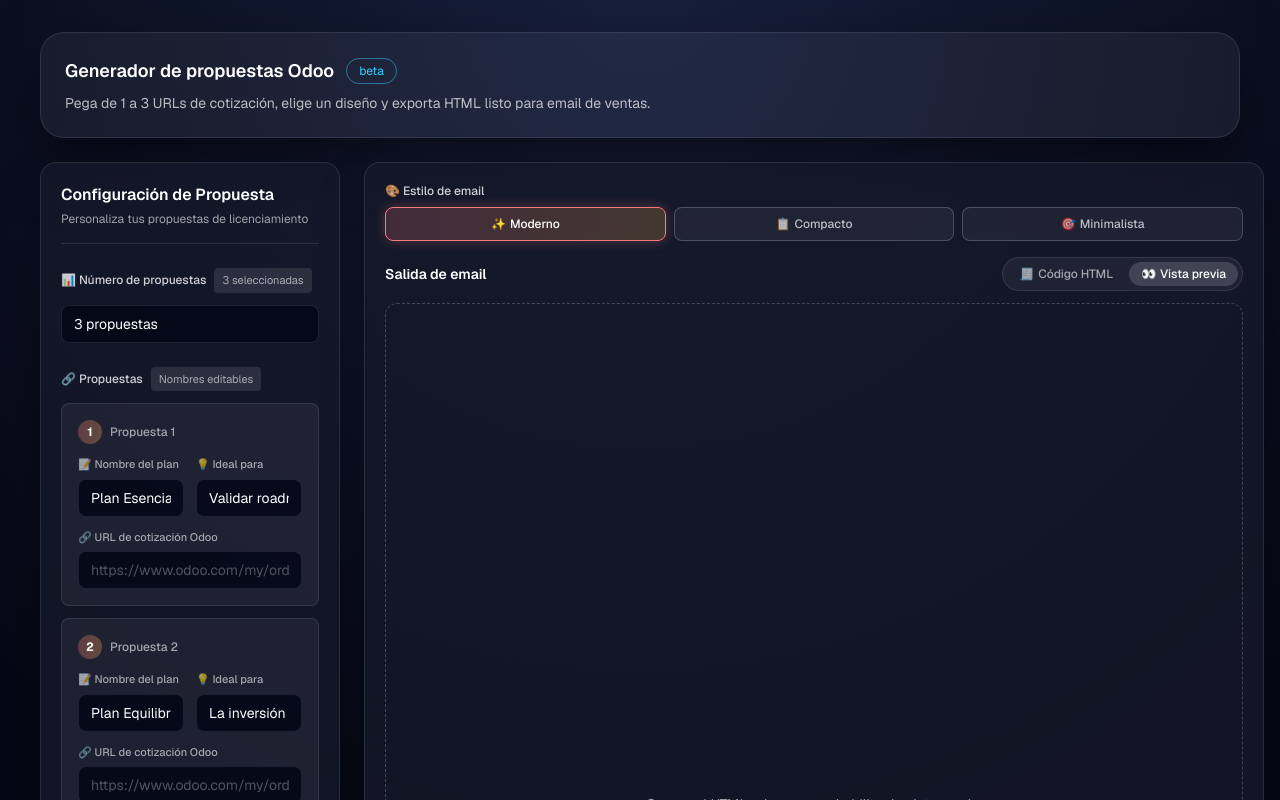
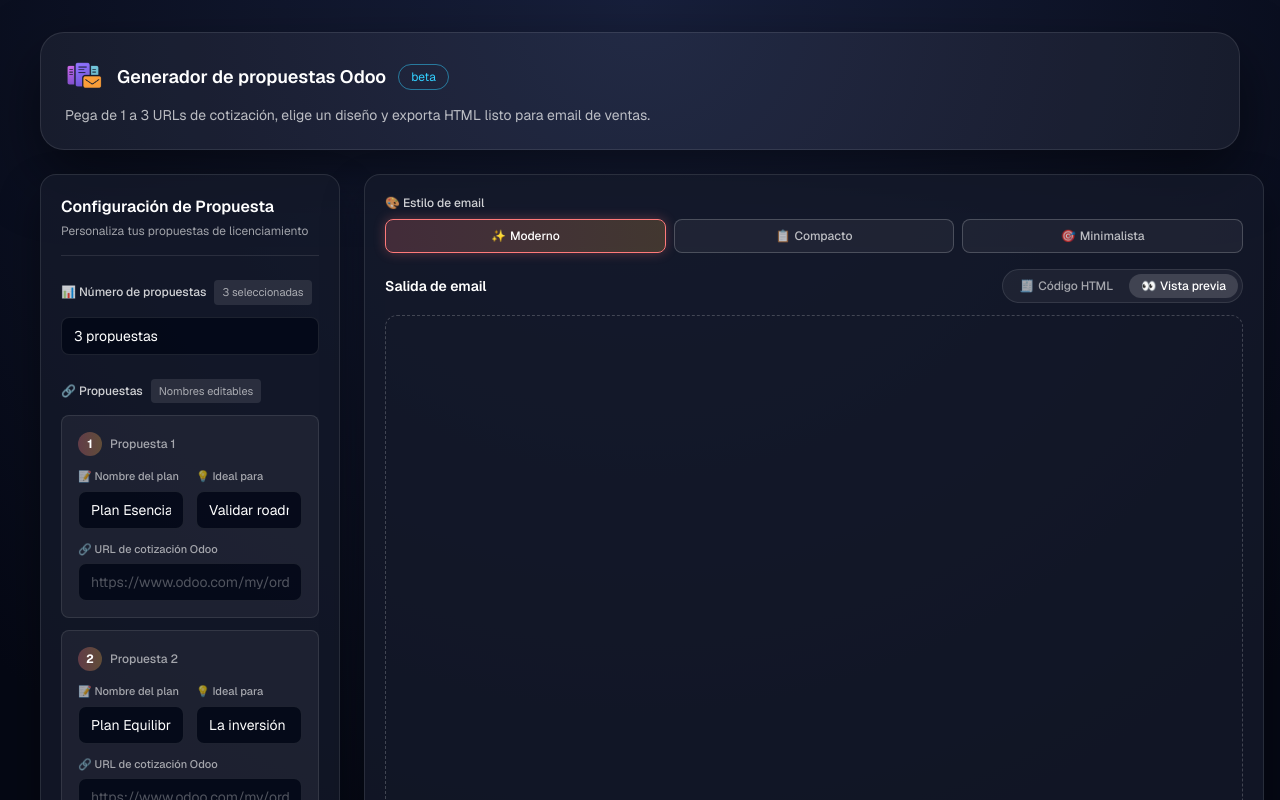
Before and after one commit to josecormane/doolinks, a Next.js app: page / in a window 1280 px wide. Shown: the top 800 px of the page. Built offline with nearby package versions, Linux system fonts and the light colour scheme.

Commit message:
feat: agregar logo al header del generador de propuestas

```diff
--- a/src/components/quotation/QuotationGenerator.tsx
+++ b/src/components/quotation/QuotationGenerator.tsx
@@ -1,5 +1,6 @@
 "use client";
 
+import Image from "next/image";
 import { Card } from "@/components/ui/Card";
 import { StyleVariant } from "@/components/email-templates/EmailPreview";
 import { QuotationForm } from "./QuotationForm";
@@ -43,6 +44,13 @@
     <div className="space-y-6">
       <header className="space-y-2 rounded-3xl border border-white/10 bg-white/5 p-6 text-white shadow-[0_25px_60px_rgba(0,0,0,0.5)]">
         <div className="flex flex-wrap items-center gap-3">
+          <Image
+            src="/odoolinks-logo2.png"
+            alt="OdooLinks Logo"
+            width={40}
+            height={40}
+            className="rounded-lg"
+          />
           <h1 className="text-lg font-semibold">Generador de propuestas Odoo</h1>
           <span className="rounded-full border border-[#32d0ff]/50 px-3 py-1 text-xs text-[#32d0ff]">
             beta
```
Also changed, not shown: public/odoolinks-logo2.png (added).
